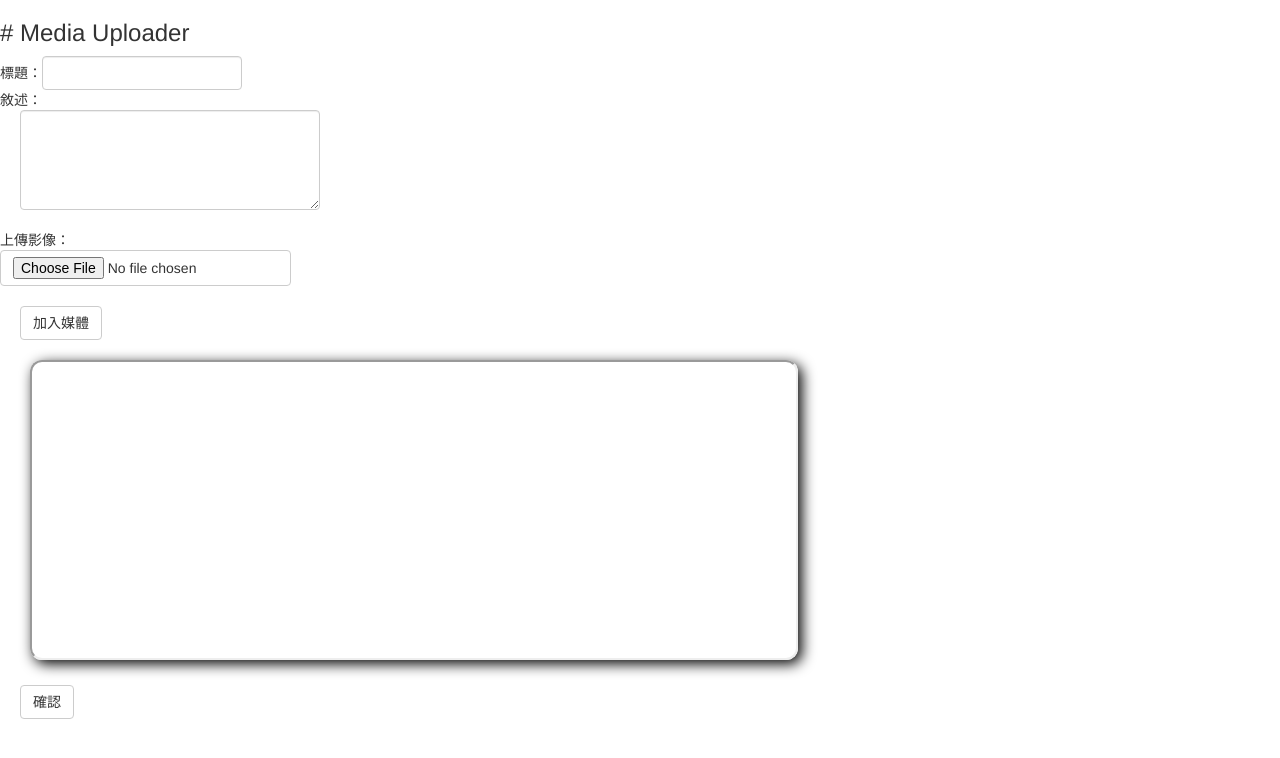
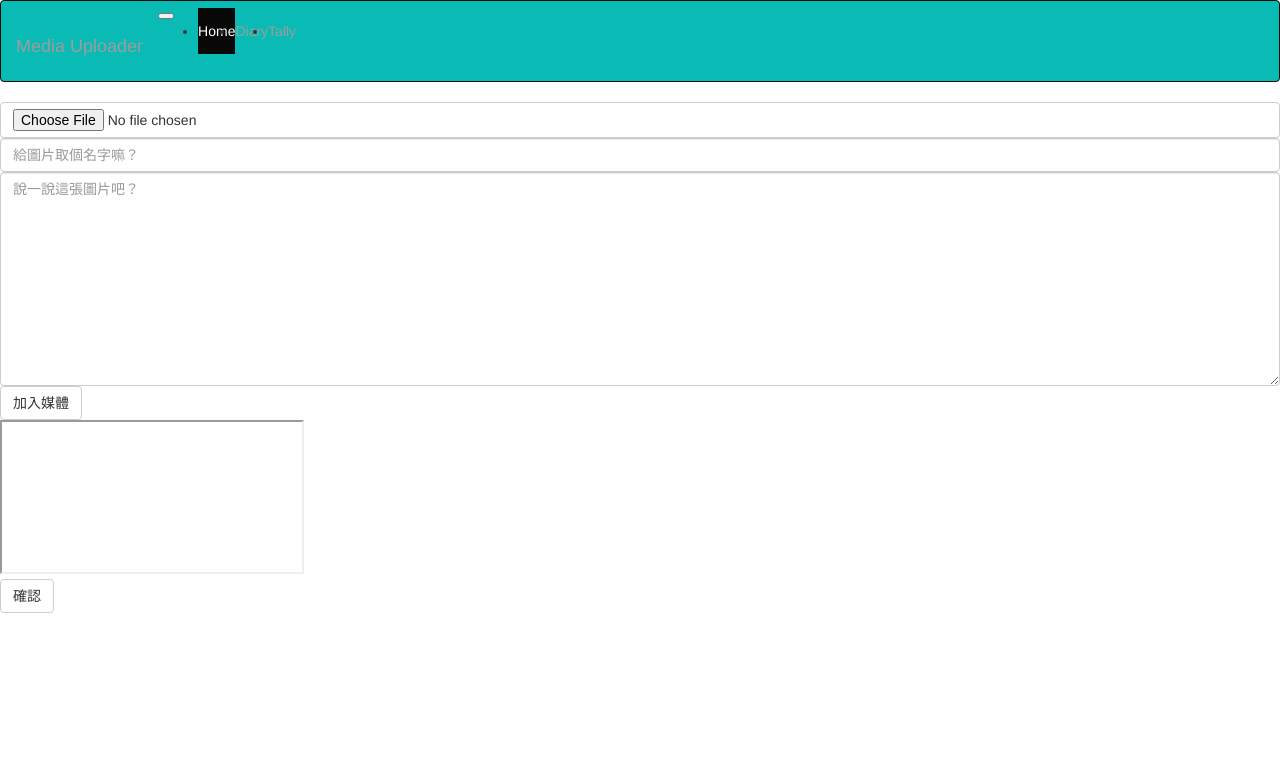
Before and after one commit to ayamisea/HiKi, a Django app: template templates/diary/upload-media.html in a window 1280 px wide. Shown: the top 758 px of the page. Run offline with Django 3.2, Linux system fonts and the light colour scheme; the template is opened without the code that fills it: values that come from a table or form of the project are taken from there, others are empty; some libraries are stand-ins or nearby versions.

Commit message:
upload-media-display.html

```diff
--- a/diary/forms.py
+++ b/diary/forms.py
@@ -17,7 +17,7 @@ class MediaForm(forms.ModelForm):
         model = Media
         fields = ['title', 'description', 'img']
         widgets ={
-            'title': forms.TextInput(attrs={'class':'form-control ', 'style':'width:200px ; display:inline'}),
-            'description': forms.Textarea(attrs={'class': 'form-control ', 'style': 'width:300px ;height:100px;margin-left:20px'}),
-            'img':forms.FileInput(attrs={'class':'btn btn-default'})
+            'title': forms.TextInput(attrs={'placeholder':'給圖片取個名字嘛？', 'class':'form-control ', 'style':'display:inline;width:100%;'}),
+            'description': forms.Textarea(attrs={'placeholder':'說一說這張圖片吧？', 'class': 'form-control ', 'style':'width:100%;'}),
+            'img':forms.FileInput(attrs={'class':'btn btn-default', 'style':'width:100%;'})
         }
--- a/templates/diary/upload-media-display.html
+++ b/templates/diary/upload-media-display.html
@@ -1,17 +1,19 @@
-<!DOCTYPE html>
-<html lang="en">
-<head>
-    <meta charset="UTF-8">
-    <title>Display Upload Media</title>
-    <!-- Bootstrap -->
-    <link rel="stylesheet" href="https://maxcdn.bootstrapcdn.com/bootstrap/3.3.7/css/bootstrap.min.css">
-    <script src="https://ajax.googleapis.com/ajax/libs/jquery/3.2.1/jquery.min.js"></script>
-    <script src="https://maxcdn.bootstrapcdn.com/bootstrap/3.3.7/js/bootstrap.min.js"></script>
+<style>
+	html , body {
+		height:100%;
+	}
+</style>
 
-</head>
+<script>
+ function resize() {
+ 	parent.document.getElementById("frame").height = document.body.scrollHeight;
+ 	//將子頁面高度傳到父頁面框架
+ }
+</script>
 
-<body>
+<body onload="resize()">
 	{% for i in imgs %}
+	<div>
 	    <h2>{{i.title}}</h2>
 	    <p>{{i.description}}</p>
 	    {% if i.type == "img" %}
@@ -29,7 +31,6 @@
 	        <button type="submit" name="dID" value={{i.id}} onclick="alert('成功刪除：{{i.title}}')">Delete{{i.id}}</button>
 	    </form>
 	    <hr>
+	</div>
 	{% endfor %}
-
 </body>
-</html>
--- a/templates/diary/upload-media.html
+++ b/templates/diary/upload-media.html
@@ -1,62 +1,50 @@
+{% load static %}
 <!DOCTYPE html>
-<html lang="en">
+</html>
 	<head>
     	<meta charset="UTF-8">
     	<title>Media Uploader</title>
-
-    <link rel="stylesheet" type="text/css" href="style.css">
-
-    <!--bootstrap-->
-    <link rel="stylesheet" href="https://maxcdn.bootstrapcdn.com/bootstrap/3.3.7/css/bootstrap.min.css">
+		<link rel="stylesheet" href="{% static 'bootstrap/css/bootstrap.min.css' %}">
+		<link rel="stylesheet" href="{% static 'diary/upload-media.css' %}">
 		<script src="https://ajax.googleapis.com/ajax/libs/jquery/3.2.1/jquery.min.js"></script>
-    <script src="https://maxcdn.bootstrapcdn.com/bootstrap/3.3.7/js/bootstrap.min.js"></script>
-
+		<script src="{% static 'bootstrap/js/bootstrap.min.js' %}"></script>
 	</head>
-<style>
-iframe
-{
-  margin-left: 30px;
-  padding-left:30px;
-  -moz-border-radius: 12px;
-  -webkit-border-radius: 12px;
-  border-radius: 12px;
-  -moz-box-shadow: 4px 4px 14px #000;
-  -webkit-box-shadow: 4px 4px 14px #000;
-  box-shadow: 4px 4px 14px #000;
-}
-
-</style>
-
 	<script type="text/javascript">
 	    //禁止回上一頁
 	    history.pushState(null, null, document.URL);
 	    window.addEventListener('popstate', function () {
 	        history.pushState(null, null, document.URL);
 	    });
-
 	</script>
 
-<body>
-
-    <h3># Media Uploader</h3>
-    <form action="" method="post" enctype="multipart/form-data">
-        {% csrf_token %}
-        標題：{{ media_form.title }}<br>
-        敘述：{{ media_form.description}}<br>
-        上傳影像：{{ media_form.img}}<br>
-
+	<body class="d-flex flex-column">
+		{% include 'users/nav.html' with name="Media Uploader" %}
+		<main class="d-flex flex-column">
+		    <div class="d-flex p-2">
+			    <form action="" method="post" enctype="multipart/form-data" class="d-flex flex-column" style="width:100%">{% csrf_token %}
+			        <div class="d-flex">
+			        	{{ media_form.img}}
 			        	<input type="hidden" name="diaryID" value={{diaryID}} />
-        <input  class="btn btn-default" style="margin-left:20px" type="submit" value="加入媒體" name="option1" />
+			        </div>
+			        <div class="d-flex">
+		        		{{ media_form.title }}
+		        	</div>
+		        	<div class="d-flex">
+		        		{{ media_form.description}}
+		        	</div>
+		        	<div class="d-flex">
+		        		<input  class="btn btn-default" type="submit" value="加入媒體" name="option1" />
+		        	</div>
 			    </form>
-
-    </br>
-
-    <iframe src="/diary/media-upload-show/" height="300" width=60%></iframe>
-    </br>
-    </br>
-    <a class="btn btn-default" style="margin-left:20px" href="{% url 'detail' pk=diaryID %}">
-                        確認 <i class="fa fa-arrow-right"></i>
-    </a>
-
+		    </div>
+			<div class="d-flex flex-column p-2" style="height:100%;min-height: 100%;">
+		    	<iframe id="frame" src="/diary/media-upload-show/" scrolling="no">
+		    		{% include 'diary/upload-media-display.html' %}
+		    	</iframe>
+		    </div>
+		    <div class="d-flex">
+		    	<a class="btn btn-default" href="{% url 'detail' pk=diaryID %}">確認 <i class="fa fa-arrow-right"></i></a>
+		    </div>
+		</main>
 	</body>
 </html>
```
Also changed, not shown: 1 other file. Lines whose indentation alone changed are shown as unchanged.
